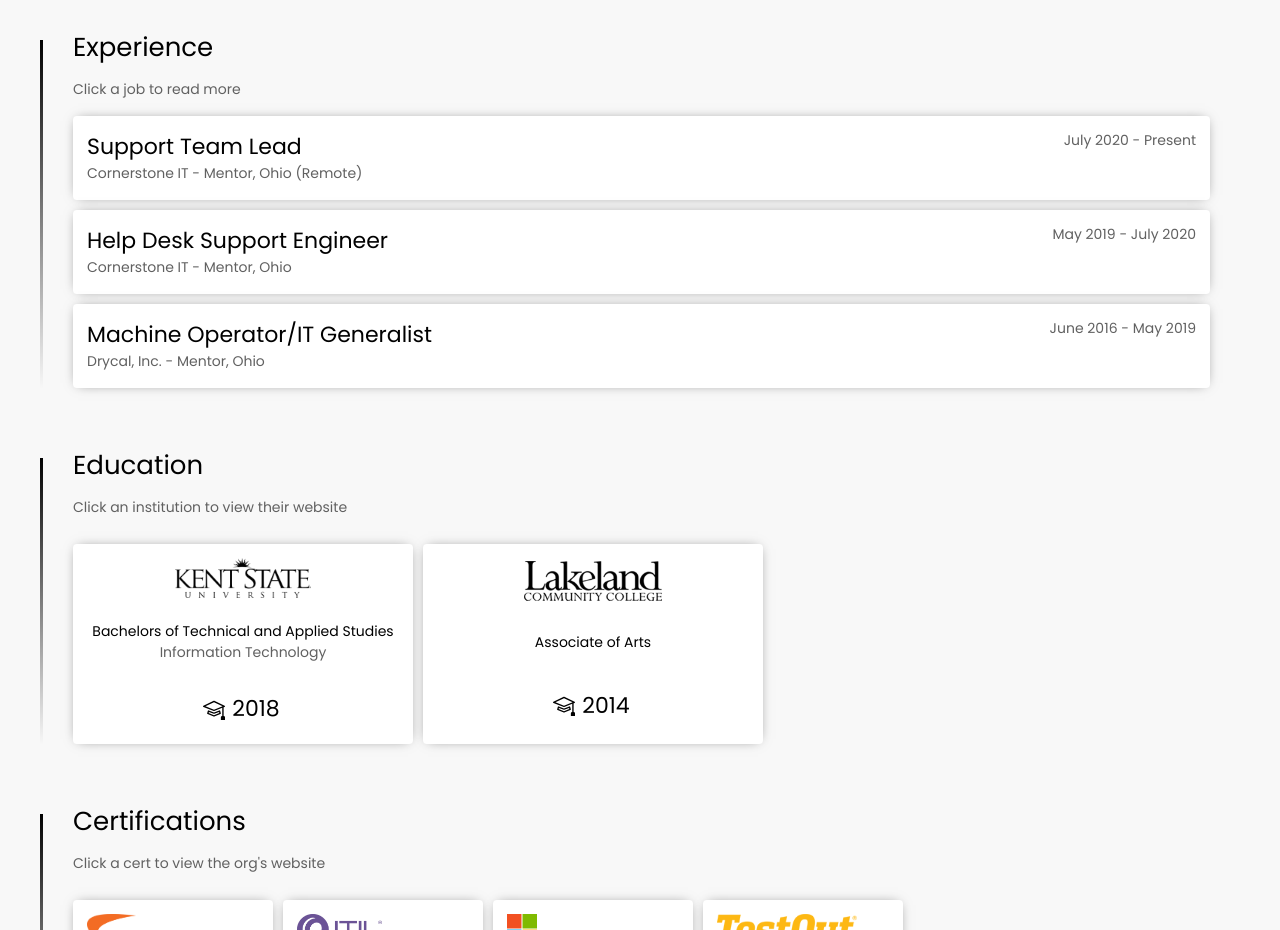
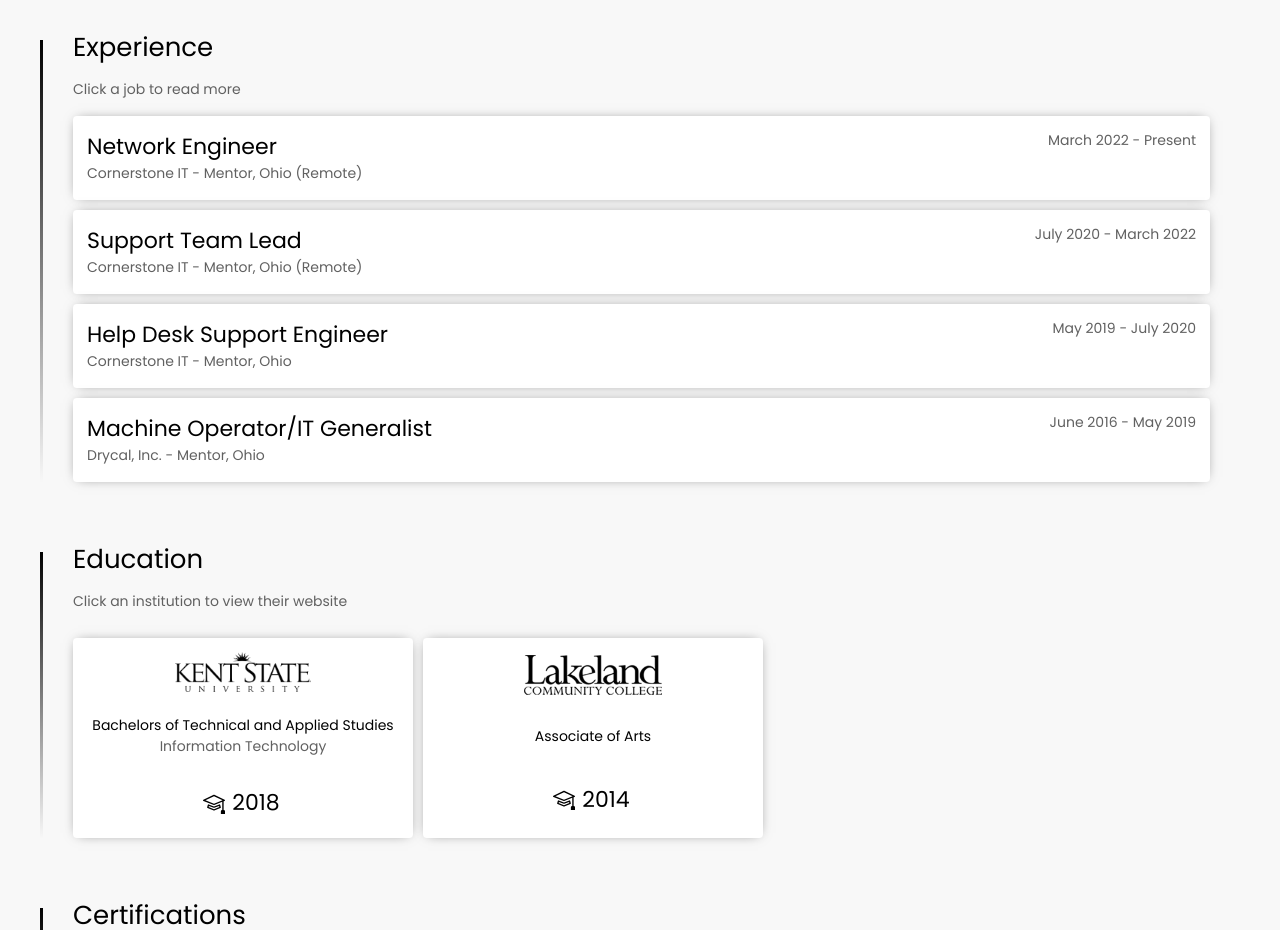
Before and after one commit to thompsonbear/thompsonbear.com, a plain HTML site: page index.html in a window 1280 px wide. Shown: the part 860-1790 px from the top of the page. Drawn offline with Linux system fonts and the light colour scheme.

Commit message:
Added Network Engineer job experience card

```diff
--- a/index.html
+++ b/index.html
@@ -80,10 +80,34 @@
                     <div class="resume-exp-card-container">
                         <button class="resume-exp-card resume-card">
                             <div class="resume-exp-title">
+                                <h2>Network Engineer</h2>
+                                <h3>Cornerstone IT - Mentor, Ohio (Remote)</h3>
+                            </div>
+                            <h3 class="resume-exp-date">March 2022 - Present</h3>
+                            <ul>
+                                <li>Resolve priority and complex infrastructure related issues</li>
+                                <li>Address and resolve tickets escalated by the Support Team</li>
+                                <li>Own and assist with numerous migrations of infrastructure from private clouds to Microsoft Azure</li>
+                                <li>Specialize as a primary resource for Linux, FOSS, and custom built application related issues</li>
+                                <li>Create scripts/automations using PowerShell, Python, and built-in tools</li>
+                            </ul>
+                            <a href="https://cornerstoneit.com" target="_blank">
+                                <svg xmlns="http://www.w3.org/2000/svg" width="16" height="16" viewBox="0 0 16 16">
+                                    <path fill-rule="evenodd" d="M8.636 3.5a.5.5 0 0 0-.5-.5H1.5A1.5 1.5 0 0 0 0 4.5v10A1.5 1.5 0 0 0 1.5 16h10a1.5 1.5 0 0 0 1.5-1.5V7.864a.5.5 0 0 0-1 0V14.5a.5.5 0 0 1-.5.5h-10a.5.5 0 0 1-.5-.5v-10a.5.5 0 0 1 .5-.5h6.636a.5.5 0 0 0 .5-.5z"/>
+                                    <path fill-rule="evenodd" d="M16 .5a.5.5 0 0 0-.5-.5h-5a.5.5 0 0 0 0 1h3.793L6.146 9.146a.5.5 0 1 0 .708.708L15 1.707V5.5a.5.5 0 0 0 1 0v-5z"/>
+                                </svg>
+                                <p>cornerstoneit.com</p>
+                            </a>
+                            <div class="resume-exp-logo">
+                                <img src="images/cit_logo.png">
+                            </div>
+                        </button>
+                        <button class="resume-exp-card resume-card">
+                            <div class="resume-exp-title">
                                 <h2>Support Team Lead</h2>
                                 <h3>Cornerstone IT - Mentor, Ohio (Remote)</h3>
                             </div>
-                            <h3 class="resume-exp-date">July 2020 - Present</h3>
+                            <h3 class="resume-exp-date">July 2020 - March 2022</h3>
                             <ul>
                                 <li>Manage the Support Team ensuring the proper meeting of SLAs and other performance metrics</li>
                                 <li>Act as a final point of escalation for the Support Team</li>
```
